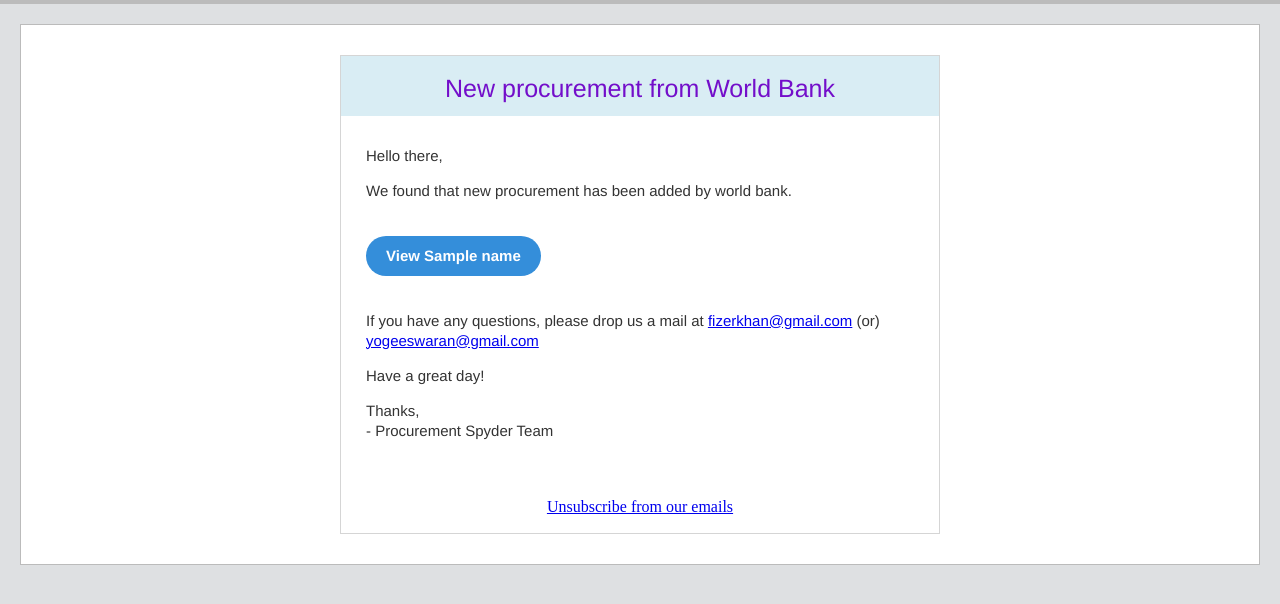
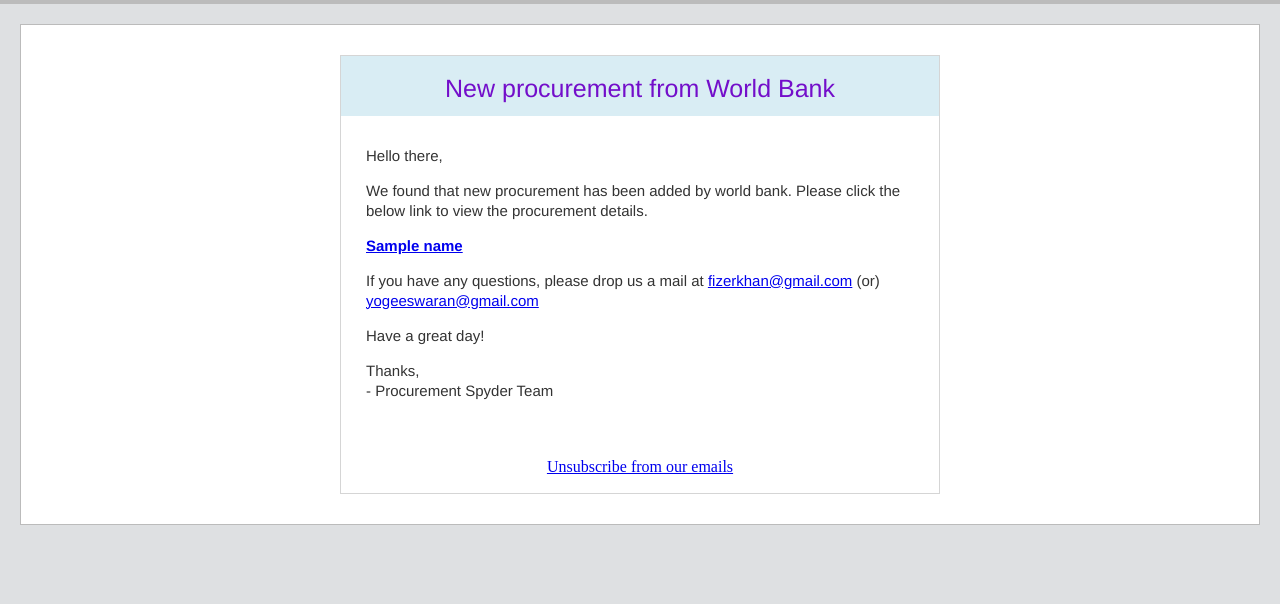
Before and after one commit to code-for-india/procurement-spyder, a Flask app: template wsgi/templates/subscription-template.html in a window 1280 px wide. Shown: the top 604 px of the page. Run offline with Flask 2, Linux system fonts and the light colour scheme; the template is opened without the code that fills it: most values are stand-ins (such as "Sample title", 1, 10 or a date in 2020).

Commit message:
Updated subscription template.

```diff
--- a/wsgi/templates/subscription-template.html
+++ b/wsgi/templates/subscription-template.html
@@ -433,24 +433,6 @@
 
             }
 
-            .btn-primary,
-            .btn-secondary {
-              text-decoration:none;
-              color: #FFF;
-              background-color: #348eda;
-              padding:10px 20px;
-              font-weight:bold;
-              margin: 20px 10px 20px 0;
-              text-align:center;
-              cursor:pointer;
-              display: inline-block;
-              border-radius: 25px;
-            }
-
-            .btn-secondary{
-              background: #aaa;
-            }
-
         </style>
     </head>
     <body leftmargin="0" marginwidth="0" topmargin="0" marginheight="0" offset="0">
@@ -478,10 +460,11 @@
                                              Hello there,
                                          </p>
                                          <p>
-                                             We found that new procurement has been added by world bank.</p>
+                                             We found that new procurement has been added by world bank.
+                                             Please click the below link to view the procurement details.
                                          </p>
 
-                                         <a class="btn-primary" href="{{url}}">View <strong>{{name}}</strong></a>
+                                         <a href="{{url}}"><strong>{{name}}</strong></a>
 
                                          <p>
                                              If you have any questions, please drop us a mail at
--- a/wsgi/worldbank.py
+++ b/wsgi/worldbank.py
@@ -128,5 +128,5 @@
 
 
 if __name__ == '__main__':
-	# main()
+	#main()
 	pull_procurements()
```
Also changed, not shown: docs/Tasks.md (+5 -2 lines), README.md.
